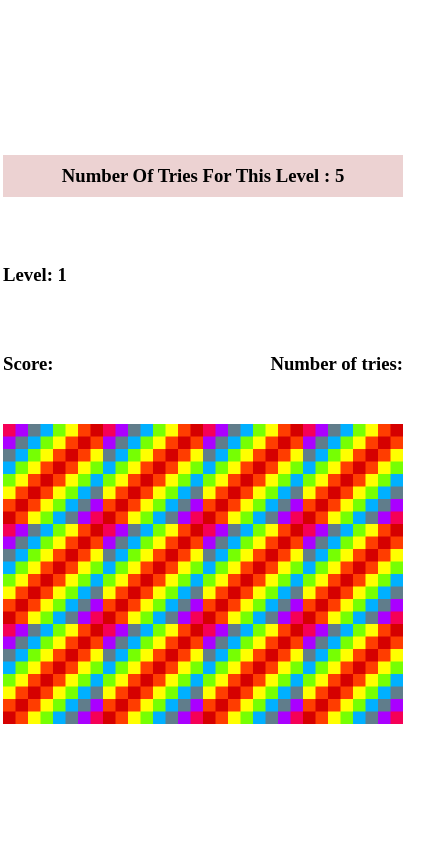
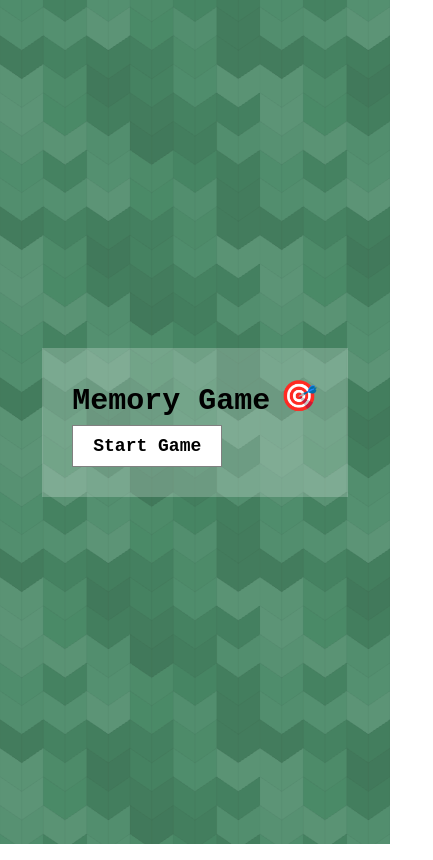
Before and after one commit to ray-BADA-1994/memoryGame, a plain HTML site: page index.html in a window 390 px wide. Shown: the whole page, 433 px wide, since content can reach past the window. Drawn offline with Linux system fonts and the light colour scheme.

Commit message:
Added Welcome screen and fixed mobile screen  layout

```diff
--- a/index.html
+++ b/index.html
@@ -31,5 +31,11 @@
       </div>
       <div id="grid"></div>
     </main>
+    <div class="welcome-screen">
+      <div class="welcome-screen-message">
+        <p><span> Memory Game </span><span class="welcome-screen-message-icon">🎯</span></p>
+        <button class="start-btn">start game</button>
+      </div>
+    </div>
   </body>
 </html>
--- a/main.css
+++ b/main.css
@@ -1,35 +1,101 @@
+* {
+  padding: 0;
+  margin: 0;
+  box-sizing: border-box;
+}
+
 body {
   display: flex;
   justify-content: center;
   align-items: center;
-  height: 100vh;
+  min-height: 100vh;
   width: 100vw;
+  overflow-x: scroll;
+  font-size: 16px;
+}
+
+/* WELCOME SCREEN */
+.welcome-screen {
+  position: fixed;
+  inset: 0;
+  background-image: url("./images/welcomescreen.png");
+  background-repeat: repeat;
+  display: flex;
+  justify-content: center;
+  align-items: center;
+}
+
+.welcome-screen-message {
+  background: rgba(255, 255, 255, 0.218);
+  padding: 30px;
+}
+
+.welcome-screen-message > p {
+  font-size: 30px;
+  font-weight: 600;
+  font-family: monospace;
+  display: flex;
+  align-items: center;
+  gap: 10px;
+}
+
+.welcome-screen-message > p > span {
+  font-size: 30px;
+}
+
+.welcome-screen-message-icon {
+  margin-bottom: 10px;
+}
+
+.start-btn{
+  padding: 10px 20px;
+  font-size: 18px;
+  font-weight: 600;
+  font-family: monospace;
+  outline: none;
+  text-transform: capitalize;
+  background: white;
+  border: 1px solid gray;
+  transition: transform .4s ease-in-out;
+
+}
+
+.start-btn:hover{
+  transform: scale(0.97);
+}
+
+.start-btn:active{
+  transform: scale(0.93);
 }
 
 main {
+  margin-block: 30px;
   padding: 30px;
   display: flex;
   flex-direction: column;
-  gap: 30px;
   color: black;
+  align-items: center;
+  border: 1px solid black;
 }
 
 #grid {
-  width: 400px;
-  height: 300px;
+  width: 300px;
   display: flex;
   flex-wrap: wrap;
 }
 
+
 .info {
   display: flex;
+  flex-direction: column;
   justify-content: space-between;
-  align-items: center;
-  width: 400px;
+  gap: 10px;
+  width: 300px;
+  padding: 10px;
   pointer-events: initial;
 }
 
-.modal{
+.modal {
   position: fixed;
   top: 0;
   left: 0;
@@ -39,21 +105,23 @@ main {
   display: flex;
   justify-content: center;
   align-items: center;
+  padding-inline: 10px;
 }
 
-.c-message{
+.c-message {
   padding: 10px 20px;
   background: rgba(9, 219, 9, 0.577);
   color: black;
   text-align: center;
+  font-size: 20px;
 }
 
 .message {
-  padding-inline: 80px;
+  padding-inline: 30px;
   padding-block: 50px;
   background: white;
   border-radius: 10px;
-  font-size: 20px;
+  font-size: 16px;
   color: #000;
   font-weight: 600;
   display: flex;
@@ -62,20 +130,42 @@ main {
   gap: 10px;
 }
 
-.btn{
+.btn {
   width: fit-content;
   padding: 10px 15px;
   background-color: transparent;
   outline: none;
   border: 1px solid black;
   border-radius: 5px;
-  transition: transform .3s ease-in-out;
+  transition: transform 0.3s ease-in-out;
+  font-weight: 600;
 }
 
-.btn:hover{
+.btn:hover {
   transform: scale(0.95);
 }
 
-.btn:active{
+.btn:active {
   transform: scale(0.92);
 }
+
+@media (min-width: 768px) {
+  #grid {
+    width: 400px;
+  }
+  main {
+    align-items: start;
+    gap: 30px;
+  }
+  .info {
+    flex-direction: row;
+    justify-content: space-between;
+    align-items: center;
+    width: 400px;
+    pointer-events: initial;
+  }
+
+  .message {
+    padding-inline: 80px;
+  }
+}
--- a/main.js
+++ b/main.js
@@ -79,6 +79,8 @@ const updaterArray = [
 cardArray.sort(() => 0.5 - Math.random());
 
 // VARIABLES
+const startBtn = document.querySelector('.start-btn');
+const welcomeScreen = document.querySelector('.welcome-screen');
 const gridDisplay = document.querySelector("#grid");
 const resultDisplay = document.querySelector("#result");
 const numberOfTries = document.querySelector("#number-of-tries");
@@ -94,8 +96,15 @@ let count = 5; // There is some math needed to determine this value but for now
 let numOfTries = 0;
 let level = 1;
 
+startBtn.addEventListener('click', handleStart)
+
 // setting the textcontent of the gamelevelNumber.
 gameLevelNumber.textContent = level;
+
+function handleStart(e) {
+   e.preventDefault();
+   welcomeScreen.style.display = "none";
+}
 
 function createBoard() {
   console.log(cardArray.length);
@@ -170,8 +179,7 @@ function checkNoTries() {
         updateCount(5);
         resetLevel();
         return;
-    //   } else if (count == 0 && cardsWon >= 3) {
-    } else if (count == 4) {
+          } else if (count == 0 && cardsWon >= 3) {
         newLevelIntroMessage(2);
         resizeGridDisplay();
         resetResultDisplayAndNumOfTriesTextcontent();
@@ -334,6 +342,7 @@ function gameOver() {
     //   updateCount(5);
     //   resetLevel();
     location.reload();
+    welcomeScreen.style.display = "none";
   });
   messageContainer.appendChild(continueBtn);
 
@@ -342,7 +351,9 @@ function gameOver() {
 }
 
 function resizeGridDisplay() {
-  gridDisplay.style.width = "600px";
+  if (window.screen.width > 768) {
+    gridDisplay.style.width = "600px";
+  }
 }
 
 function resetResultDisplayAndNumOfTriesTextcontent() {
```
Also changed, not shown: images/welcomescreen.png (added).
